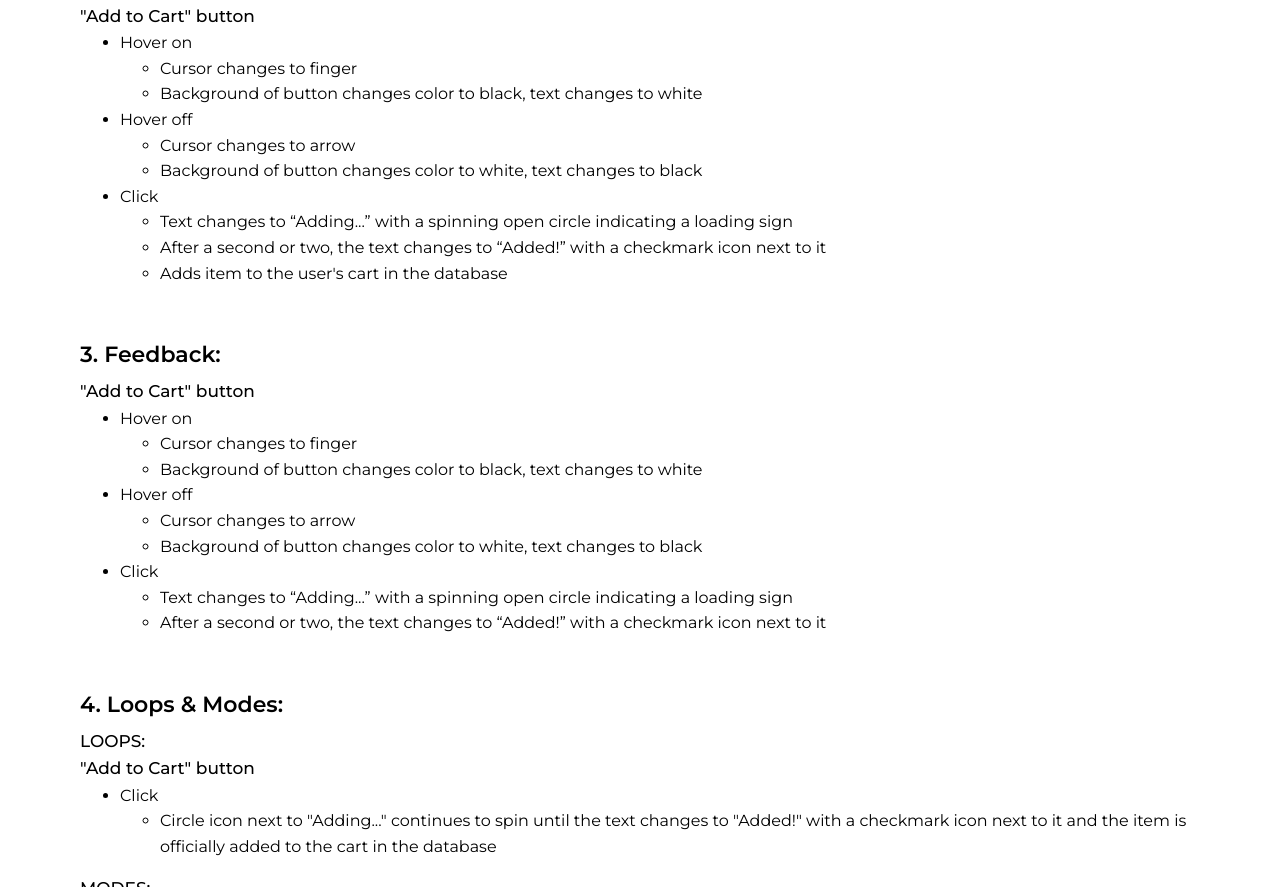
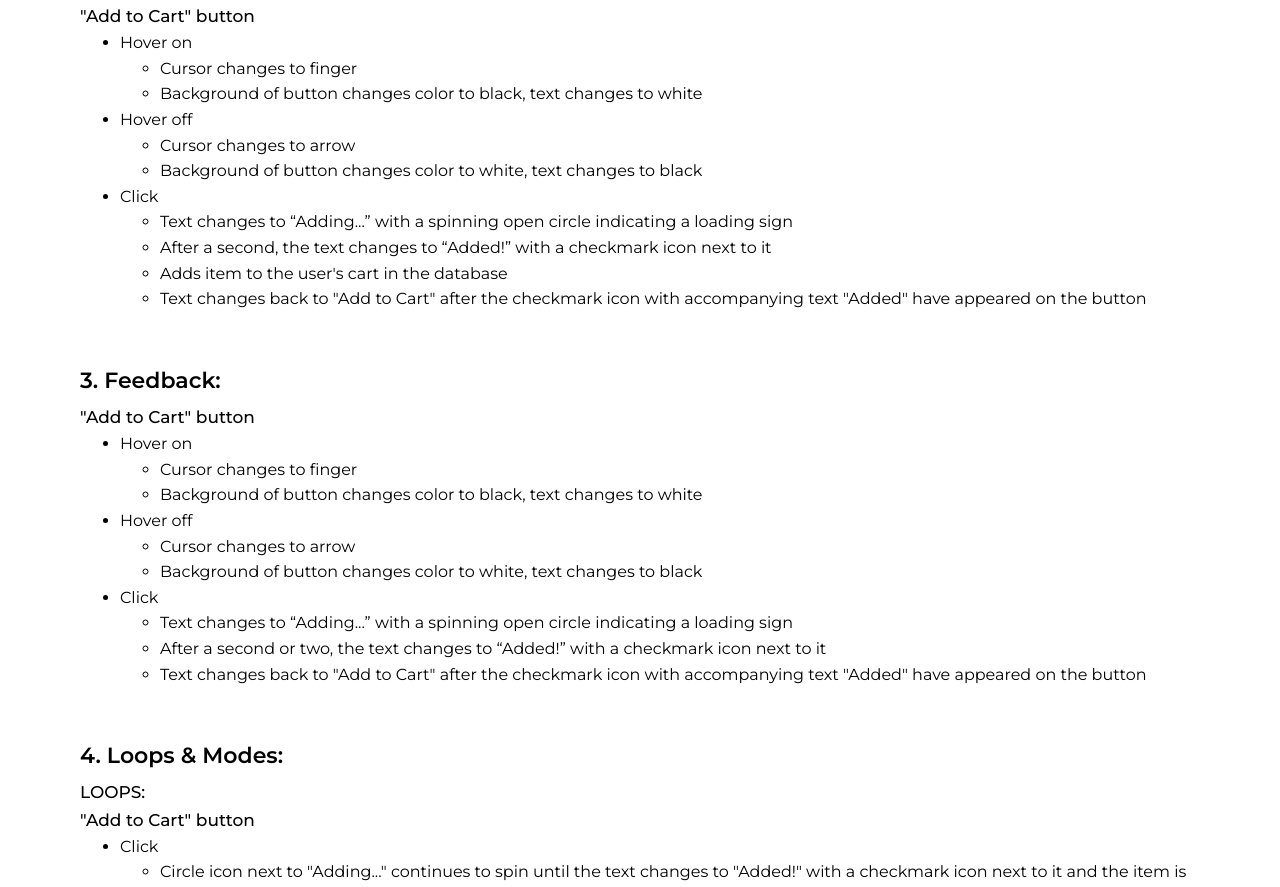
Before and after one commit to mihika613/idm241-mp3763, a plain HTML site: page alpha/build/index.html in a window 1280 px wide. Shown: the part 550-1437 px from the top of the page. Drawn offline with Linux system fonts and the light colour scheme; files whose address does not match are found by name.

Commit message:
📝 Updated Rules & Feedback slightly
- added the fact that the text changes back to add to cart after the item has been added to cart

```diff
--- a/alpha/build/index.html
+++ b/alpha/build/index.html
@@ -50,8 +50,9 @@
                 <li>Click</li>
                     <ul>
                         <li>Text changes to “Adding...” with a spinning open circle indicating a loading sign</li>
-                        <li>After a second or two, the text changes to “Added!” with a checkmark icon next to it</li>
+                        <li>After a second, the text changes to “Added!” with a checkmark icon next to it</li>
                         <li>Adds item to the user's cart in the database</li>
+                        <li>Text changes back to "Add to Cart" after the checkmark icon with accompanying text "Added" have appeared on the button</li>
                     </ul>
             </ul>
         </div>
@@ -74,6 +75,7 @@
                     <ul>
                         <li>Text changes to “Adding...” with a spinning open circle indicating a loading sign</li>
                         <li>After a second or two, the text changes to “Added!” with a checkmark icon next to it</li>
+                        <li>Text changes back to "Add to Cart" after the checkmark icon with accompanying text "Added" have appeared on the button</li>
                     </ul>
             </ul>
         </div>
```
